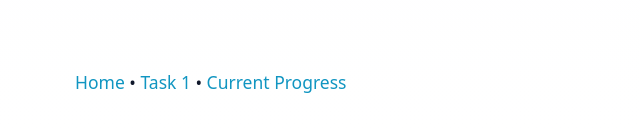
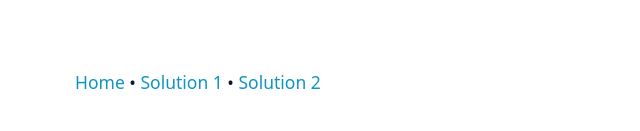
Before and after one commit to HyoukaLI/nsfsalinity.github.io, a plain HTML site: page index.html in a window 1280 px wide. Shown: the part 2981-3112 px from the top of the page, 0-640 px from the left. Drawn offline with nearby package versions, Linux system fonts and the light colour scheme.

Commit message:
Update footer links from Task to Solution

```diff
--- a/index.html
+++ b/index.html
@@ -860,8 +860,8 @@
   <footer class="container">
     <small>
       <a href="#home" onclick="showPage('home')">Home</a> •
-      <a href="#task1" onclick="showPage('task1')">Task 1</a> •
-      <a href="#progress" onclick="showPage('progress')">Current Progress</a>
+      <a href="#task1" onclick="showPage('task1')">Solution 1</a> •
+      <a href="#progress" onclick="showPage('progress')">Solution 2</a>
     </small>
   </footer>
 
```
